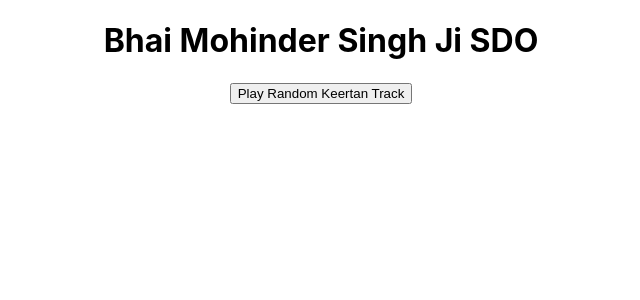
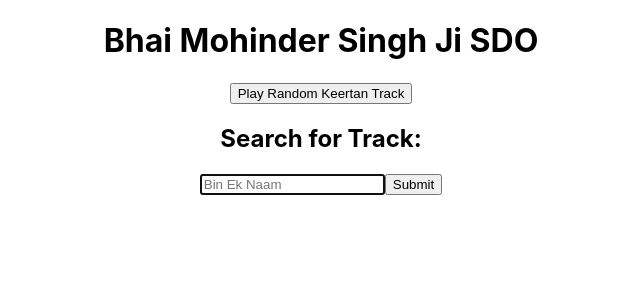
Before and after one commit to Giansingh4710/sdo-ji, a React (Create React App) app: page / in a window 1280 px wide. Shown: the top 300 px of the page, without its empty margins (319-959 px from the left). Built offline with nearby package versions, Linux system fonts and the light colour scheme.

Commit message:
added search feature

```diff
--- a/src/App.css
+++ b/src/App.css
@@ -4,3 +4,8 @@
     "Ubuntu", "Cantarell", "Fira Sans", "Droid Sans", "Helvetica Neue",
     sans-serif;
 }
+.forSearch {
+  font-family: -apple-system, BlinkMacSystemFont, "Segoe UI", "Roboto", "Oxygen",
+    "Ubuntu", "Cantarell", "Fira Sans", "Droid Sans", "Helvetica Neue",
+    sans-serif;
+}
--- a/src/App.js
+++ b/src/App.js
@@ -5,8 +5,16 @@ import { TRACK_NAMES, TRACK_LINKS } from "./TRACKS";
 
 function App() {
   const [trackIndex, setTrackIndex] = React.useState(-1);
+  //for searching
+  const [searchWord, setSearchWord] = React.useState("");
+  const [showSearchedTracks, setShowSearchedTracks] = React.useState("");
 
-  function showTrack() {
+  const trackNamesWithNums = TRACK_NAMES.map((elem, ind) => {
+    const withNum = ind + 1 + ") " + elem.toLowerCase();
+    return withNum;
+  });
+
+  const showRandTrack = () => {
     if (trackIndex === -1) {
       return;
     }
@@ -29,20 +37,73 @@ function App() {
         ></video>
       </div>
     );
+  };
+
+  const updateSearchedTracks = (theWord) => {
+    if (theWord === null) return;
+    const allTracksWithWord = trackNamesWithNums.filter((title) =>
+      title.includes(theWord.toLowerCase())
+    );
+
+    if (allTracksWithWord.length === 0) {
+      setShowSearchedTracks("'" + theWord + "' not in any of the tracks");
+      return;
     }
+    setShowSearchedTracks(
+      <ol>
+        {allTracksWithWord.map((elem) => {
+          const theNameOfTrack = elem;
+          const theLinkOfTrack = TRACK_LINKS[parseInt(elem.split(") ")[0]) - 1];
           return (
+            <li key={elem}>
+              <a
+                href={theLinkOfTrack}
+                target="_blank"
+                rel="noopener noreferrer"
+              >
+                {theNameOfTrack}
+              </a>
+            </li>
+          );
+        })}
+      </ol>
+    );
+  };
+  return (
+    <div className="forSearch">
       <div className="App">
         <h1>Bhai Mohinder Singh Ji SDO</h1>
-      {showTrack()}
+        {showRandTrack()}
         <button
           onClick={() => {
             const randNum = Math.floor(Math.random() * 361); //in total there are 360 tracks
-          // console.log(randNum);
             setTrackIndex(randNum);
           }}
         >
           Play Random Keertan Track
         </button>
+
+        <h2>Search for Track:</h2>
+        <form onSubmit={(e) => e.preventDefault()}>
+          <input
+            autoFocus="autofocus"
+            placeholder="Bin Ek Naam"
+            value={searchWord}
+            onChange={(e) => {
+              setSearchWord(e.target.value);
+            }}
+          />
+          <button
+            type="submit"
+            onClick={() => {
+              updateSearchedTracks(searchWord);
+            }}
+          >
+            Submit
+          </button>
+        </form>
+      </div>
+      {showSearchedTracks}
     </div>
   );
 }
```
Lines whose indentation alone changed are shown as unchanged.
